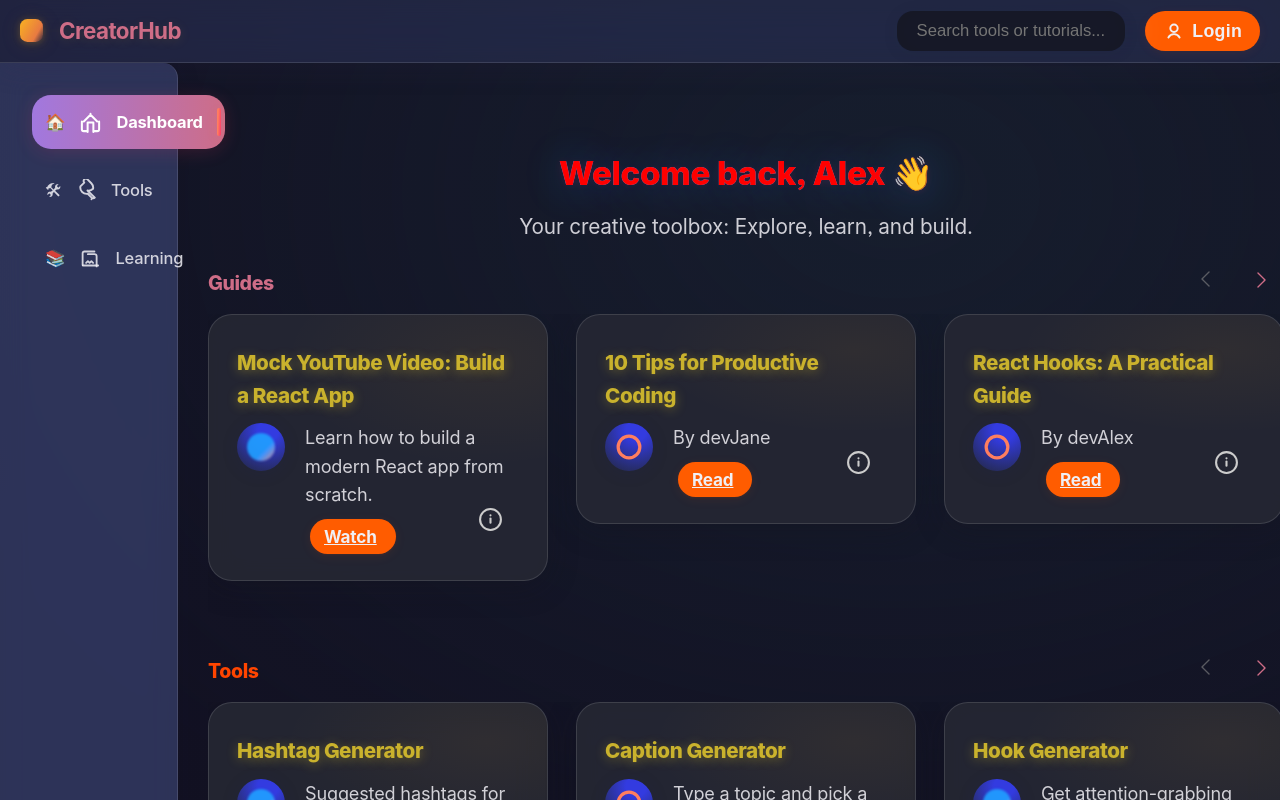
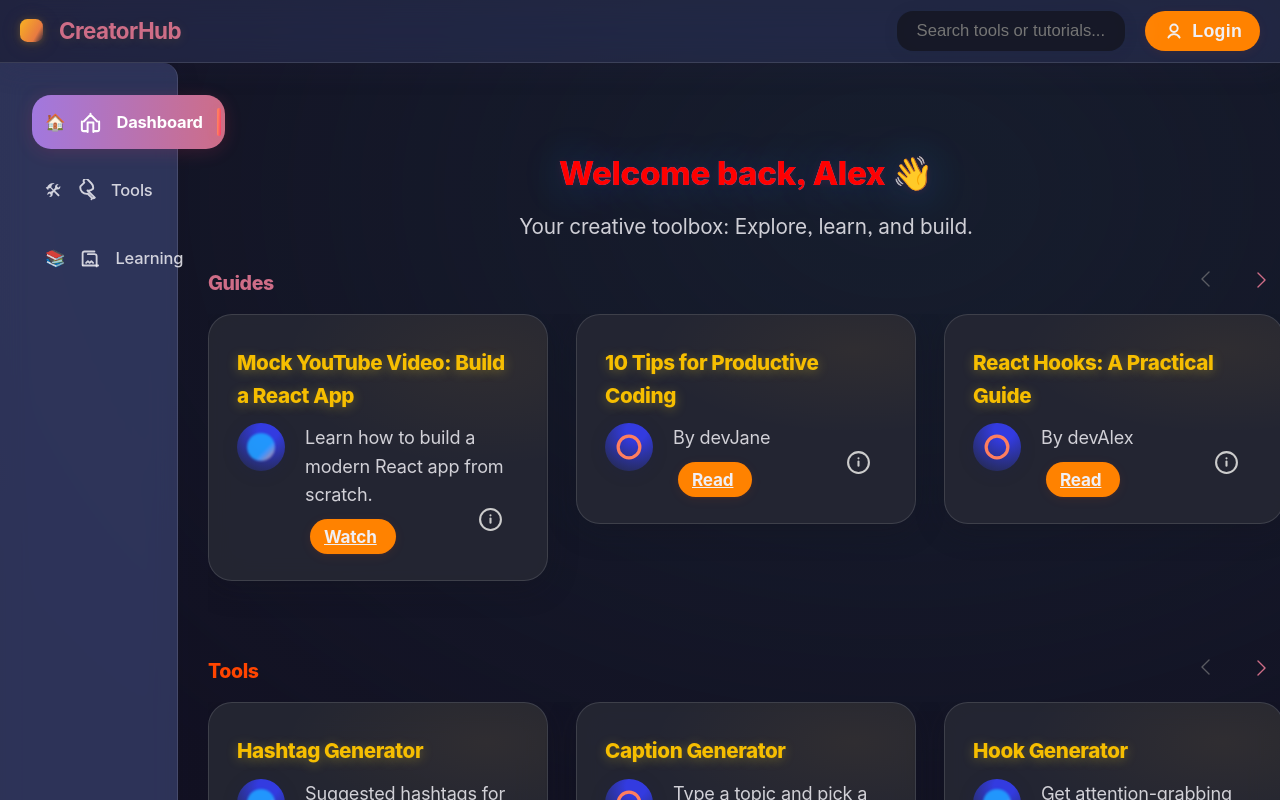
Before and after one commit to Workflow-Manager-admin/creatorhub-59567-1346ea53, a React (Create React App) app in the folder creatorhub_frontend/: page / in a window 1280 px wide. Shown: the top 800 px of the page. Built offline with nearby package versions, Linux system fonts and the light colour scheme; the HTML template or start-up script is replaced by a standard one.

Commit message:
commit24

```diff
--- a/creatorhub_frontend/src/App.css
+++ b/creatorhub_frontend/src/App.css
@@ -48,8 +48,8 @@
   --skeleton-bg: #2a2e47;
 
   /* --- NEW CUSTOM COLORS FOR CARD TITLES AND BUTTONS --- */
-  --card-modal-title-color: #C9B22D; /* Dark Yellow for all card titles, including modals */
-  --button-blaze-orange: #FF5C00;   /* Neon Orange / Blaze Orange for all buttons */
+  --card-modal-title-color: #F6BE00; /* Dark Yellow for all card titles, including modals */
+  --button-blaze-orange: #FF8200;   /* Neon Orange / Blaze Orange for all buttons */
   --button-blaze-orange-hover: #E04D00; /* Slightly darker for hover */
   /* --- END NEW CUSTOM COLORS --- */
 }
@@ -449,14 +449,14 @@ body.dark-mode {
   display: flex;
   align-items: center;
   gap: 8px;
-  color: var(--text-secondary);
+  color: var(--button-blaze-orange);
   transition: color 0.19s, background 0.13s;
 }
 
 .ch-sidebar li[aria-current],
 .ch-sidebar li.active,
 .ch-sidebar li.sidebar-link.active {
-  background: var(--accent-gradient);
+  background: var(--button-blaze-orange);
   color: #fff !important;
   font-weight: 700;
   box-shadow: 0 3px 18px #fd3a6927;
@@ -576,7 +576,7 @@ body.dark-mode {
 .ch-card:focus-within {
   box-shadow: var(--shadow-hover);
   transform: translateY(-7px) scale(1.027);
-  border-color: var(--accent-secondary);
+  border-color: var(--button-blaze-orange);
   outline: none;
   z-index: 3;
   background: rgba(44, 48, 80, 0.95);
```
Also changed, not shown: 2 other files (tests, documents, lock files or other folders).
